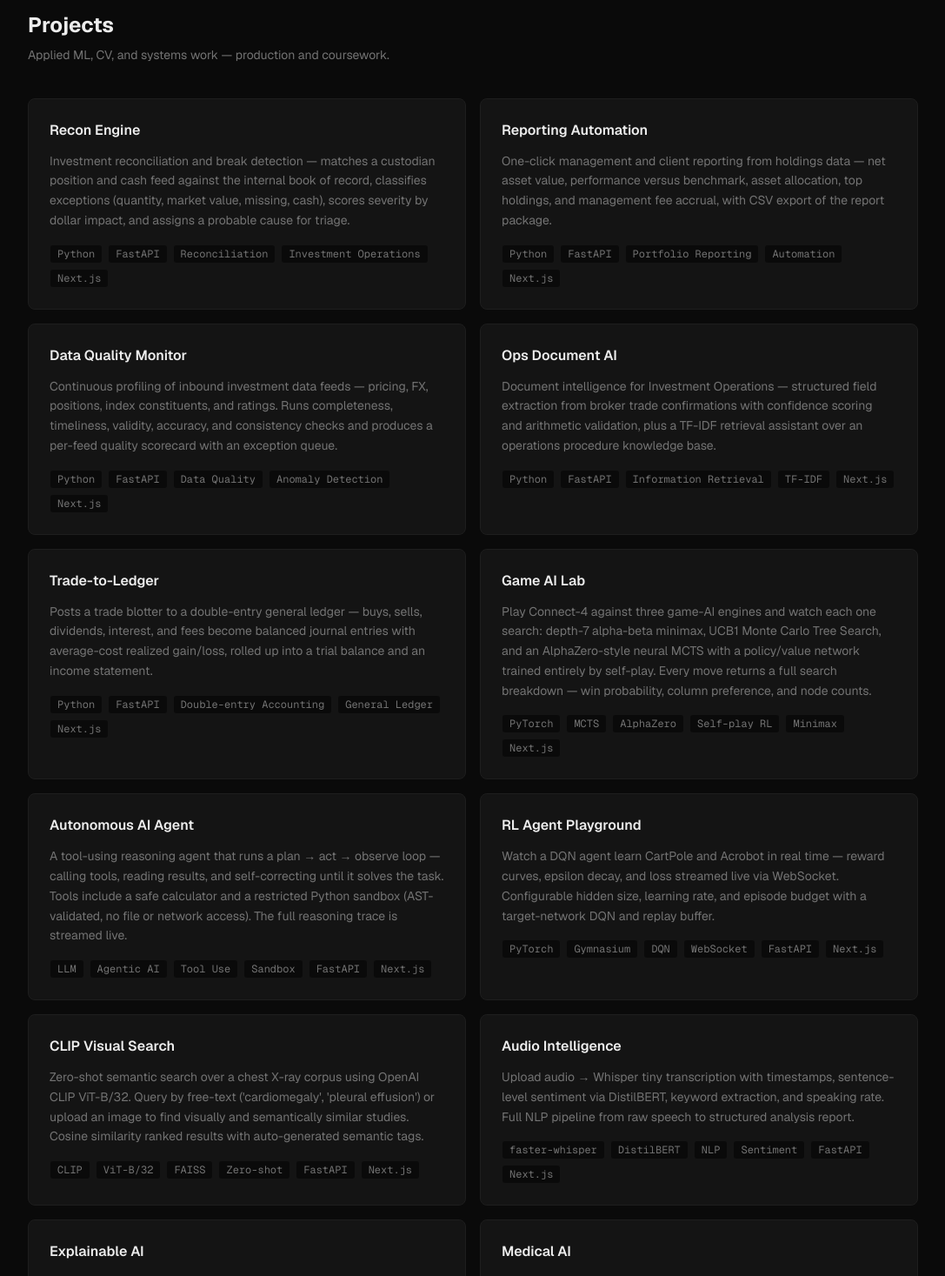
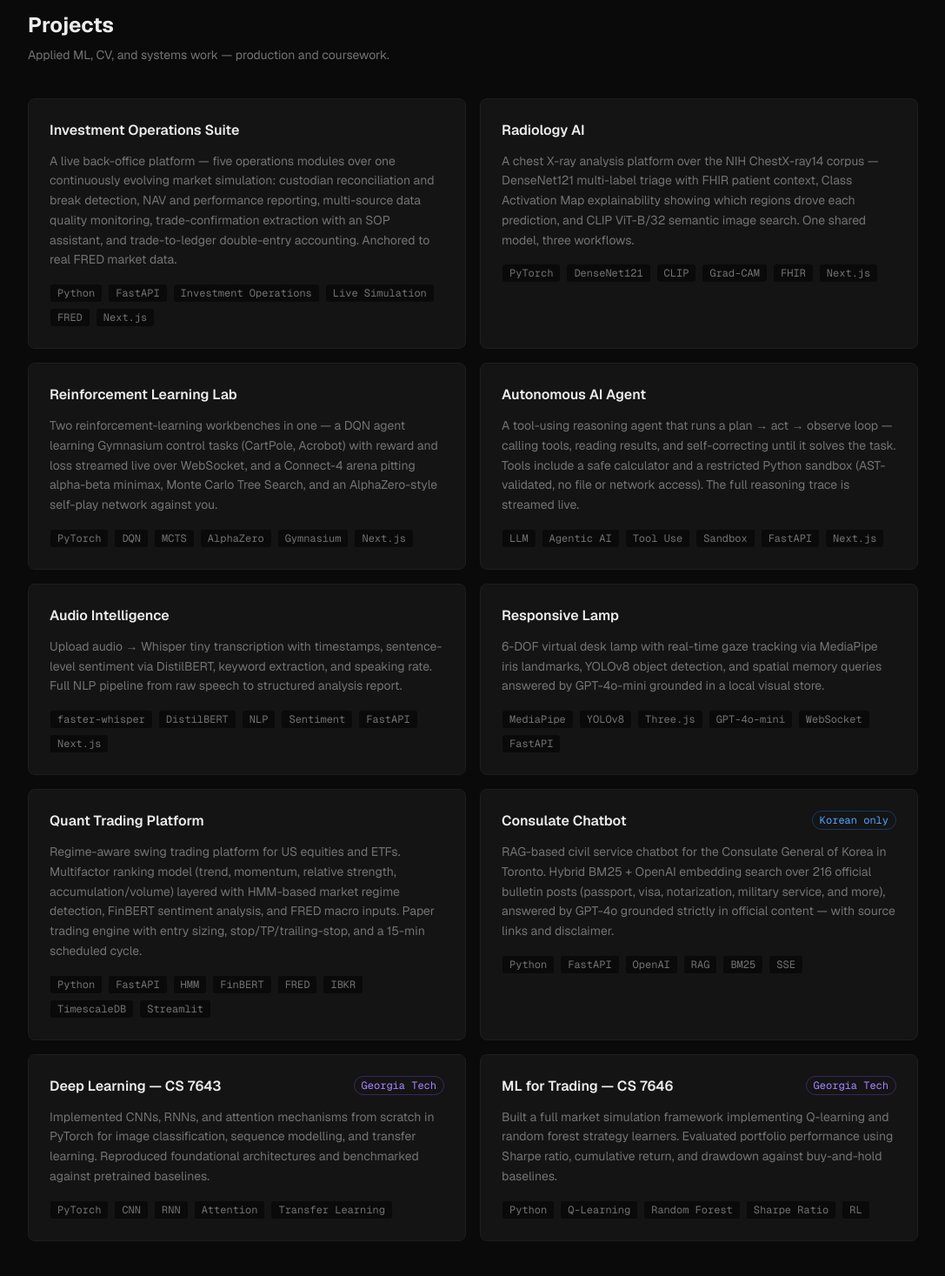
Before and after one commit to dkim3005/djkimlab, a Next.js app in the folder app/: page / in a window 1280 px wide. Shown: the part 1040-2507 px from the top of the page at 87% size, without its empty margins (96-1183 px from the left). Built offline with nearby package versions, Linux system fonts and the light colour scheme.

Commit message:
Consolidate projects into three merged platforms

```diff
--- a/app/src/app/page.tsx
+++ b/app/src/app/page.tsx
@@ -2,52 +2,28 @@ import Link from "next/link";
 
 const PROJECTS = [
   {
-    title: "Recon Engine",
+    title: "Investment Operations Suite",
     description:
-      "Investment reconciliation and break detection — matches a custodian position and cash feed against the internal book of record, classifies exceptions (quantity, market value, missing, cash), scores severity by dollar impact, and assigns a probable cause for triage.",
-    tags: ["Python", "FastAPI", "Reconciliation", "Investment Operations", "Next.js"],
+      "A live back-office platform — five operations modules over one continuously evolving market simulation: custodian reconciliation and break detection, NAV and performance reporting, multi-source data quality monitoring, trade-confirmation extraction with an SOP assistant, and trade-to-ledger double-entry accounting. Anchored to real FRED market data.",
+    tags: ["Python", "FastAPI", "Investment Operations", "Live Simulation", "FRED", "Next.js"],
     status: "",
-    href: "https://recon.djkimlab.com",
+    href: "https://ops.djkimlab.com",
   },
   {
-    title: "Reporting Automation",
+    title: "Radiology AI",
     description:
-      "One-click management and client reporting from holdings data — net asset value, performance versus benchmark, asset allocation, top holdings, and management fee accrual, with CSV export of the report package.",
-    tags: ["Python", "FastAPI", "Portfolio Reporting", "Automation", "Next.js"],
+      "A chest X-ray analysis platform over the NIH ChestX-ray14 corpus — DenseNet121 multi-label triage with FHIR patient context, Class Activation Map explainability showing which regions drove each prediction, and CLIP ViT-B/32 semantic image search. One shared model, three workflows.",
+    tags: ["PyTorch", "DenseNet121", "CLIP", "Grad-CAM", "FHIR", "Next.js"],
     status: "",
-    href: "https://reports.djkimlab.com",
+    href: "https://radiology.djkimlab.com",
   },
   {
-    title: "Data Quality Monitor",
+    title: "Reinforcement Learning Lab",
     description:
-      "Continuous profiling of inbound investment data feeds — pricing, FX, positions, index constituents, and ratings. Runs completeness, timeliness, validity, accuracy, and consistency checks and produces a per-feed quality scorecard with an exception queue.",
-    tags: ["Python", "FastAPI", "Data Quality", "Anomaly Detection", "Next.js"],
+      "Two reinforcement-learning workbenches in one — a DQN agent learning Gymnasium control tasks (CartPole, Acrobot) with reward and loss streamed live over WebSocket, and a Connect-4 arena pitting alpha-beta minimax, Monte Carlo Tree Search, and an AlphaZero-style self-play network against you.",
+    tags: ["PyTorch", "DQN", "MCTS", "AlphaZero", "Gymnasium", "Next.js"],
     status: "",
-    href: "https://dq.djkimlab.com",
-  },
-  {
-    title: "Ops Document AI",
-    description:
-      "Document intelligence for Investment Operations — structured field extraction from broker trade confirmations with confidence scoring and arithmetic validation, plus a TF-IDF retrieval assistant over an operations procedure knowledge base.",
-    tags: ["Python", "FastAPI", "Information Retrieval", "TF-IDF", "Next.js"],
-    status: "",
-    href: "https://docai.djkimlab.com",
-  },
-  {
-    title: "Trade-to-Ledger",
-    description:
-      "Posts a trade blotter to a double-entry general ledger — buys, sells, dividends, interest, and fees become balanced journal entries with average-cost realized gain/loss, rolled up into a trial balance and an income statement.",
-    tags: ["Python", "FastAPI", "Double-entry Accounting", "General Ledger", "Next.js"],
-    status: "",
-    href: "https://ledger.djkimlab.com",
-  },
-  {
-    title: "Game AI Lab",
-    description:
-      "Play Connect-4 against three game-AI engines and watch each one search: depth-7 alpha-beta minimax, UCB1 Monte Carlo Tree Search, and an AlphaZero-style neural MCTS with a policy/value network trained entirely by self-play. Every move returns a full search breakdown — win probability, column preference, and node counts.",
-    tags: ["PyTorch", "MCTS", "AlphaZero", "Self-play RL", "Minimax", "Next.js"],
-    status: "",
-    href: "https://game.djkimlab.com",
+    href: "https://rl.djkimlab.com",
   },
   {
     title: "Autonomous AI Agent",
@@ -58,44 +34,12 @@ const PROJECTS = [
     href: "https://agent.djkimlab.com",
   },
   {
-    title: "RL Agent Playground",
-    description:
-      "Watch a DQN agent learn CartPole and Acrobot in real time — reward curves, epsilon decay, and loss streamed live via WebSocket. Configurable hidden size, learning rate, and episode budget with a target-network DQN and replay buffer.",
-    tags: ["PyTorch", "Gymnasium", "DQN", "WebSocket", "FastAPI", "Next.js"],
-    status: "",
-    href: "https://rl.djkimlab.com",
-  },
-  {
-    title: "CLIP Visual Search",
-    description:
-      "Zero-shot semantic search over a chest X-ray corpus using OpenAI CLIP ViT-B/32. Query by free-text ('cardiomegaly', 'pleural effusion') or upload an image to find visually and semantically similar studies. Cosine similarity ranked results with auto-generated semantic tags.",
-    tags: ["CLIP", "ViT-B/32", "FAISS", "Zero-shot", "FastAPI", "Next.js"],
-    status: "",
-    href: "https://search.djkimlab.com",
-  },
-  {
     title: "Audio Intelligence",
     description:
       "Upload audio → Whisper tiny transcription with timestamps, sentence-level sentiment via DistilBERT, keyword extraction, and speaking rate. Full NLP pipeline from raw speech to structured analysis report.",
     tags: ["faster-whisper", "DistilBERT", "NLP", "Sentiment", "FastAPI", "Next.js"],
     status: "",
     href: "https://audio.djkimlab.com",
-  },
-  {
-    title: "Explainable AI",
-    description:
-      "Grad-CAM activation maps and per-class attribution for the DenseNet121 chest X-ray classifier. Shows which image regions drove each pathology prediction — overlaid heatmap, top-5 predictions with confidence bars, and natural-language attention summary.",
-    tags: ["Grad-CAM", "Captum", "DenseNet121", "XAI", "PyTorch", "Next.js"],
-    status: "",
-    href: "https://xai.djkimlab.com",
-  },
-  {
-    title: "Medical AI",
-    description:
-      "Chest X-ray multi-label classification using DenseNet121 with FHIR-oriented patient and imaging templates. Radiology worklist with AI-assisted triage, confidence band visualization, and FHIR data summaries — no raw JSON exposed.",
-    tags: ["PyTorch", "FHIR", "DenseNet121", "Computer Vision", "FastAPI", "Next.js"],
-    status: "",
-    href: "https://fhir.djkimlab.com",
   },
   {
     title: "Responsive Lamp",
```
Also changed, not shown: 1 other file (tests, documents, lock files or other folders).
